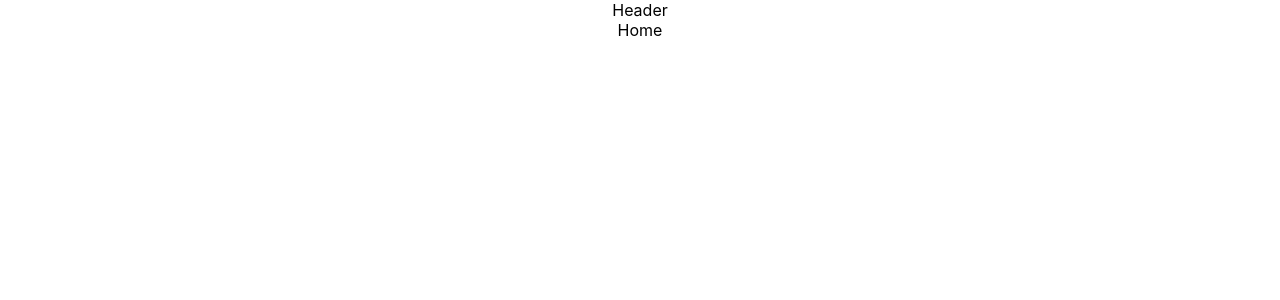
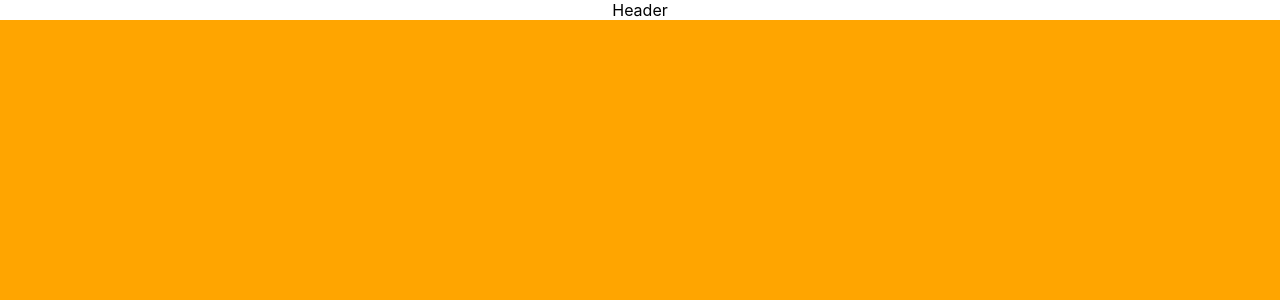
Before and after one commit to markiplagat/tesla_clone, a React (Create React App) app: page / in a window 1280 px wide. Shown: the top 300 px of the page. Built offline with nearby package versions, Linux system fonts and the light colour scheme.

Commit message:
Add section for common data

```diff
--- a/src/components/Home.js
+++ b/src/components/Home.js
@@ -1,10 +1,11 @@
 import React from 'react'
 import styled from 'styled-components';
+import Section from './Section';
 
 function Home() {
     return (
         <Container>
-            Home
+            <Section />
         </Container>
     )
 }
--- /dev/null
+++ b/src/components/Section.js
@@ -0,0 +1,19 @@
+import React from 'react'
+import styles from 'styled-components'
+
+function Section() {
+    return (
+        <Wrap>
+
+        </Wrap>
+    )
+}
+
+export default Section
+
+const Wrap = styles.div`
+    width: 100vw;
+    height: 100vh;
+    background: orange;
+
+`
```
